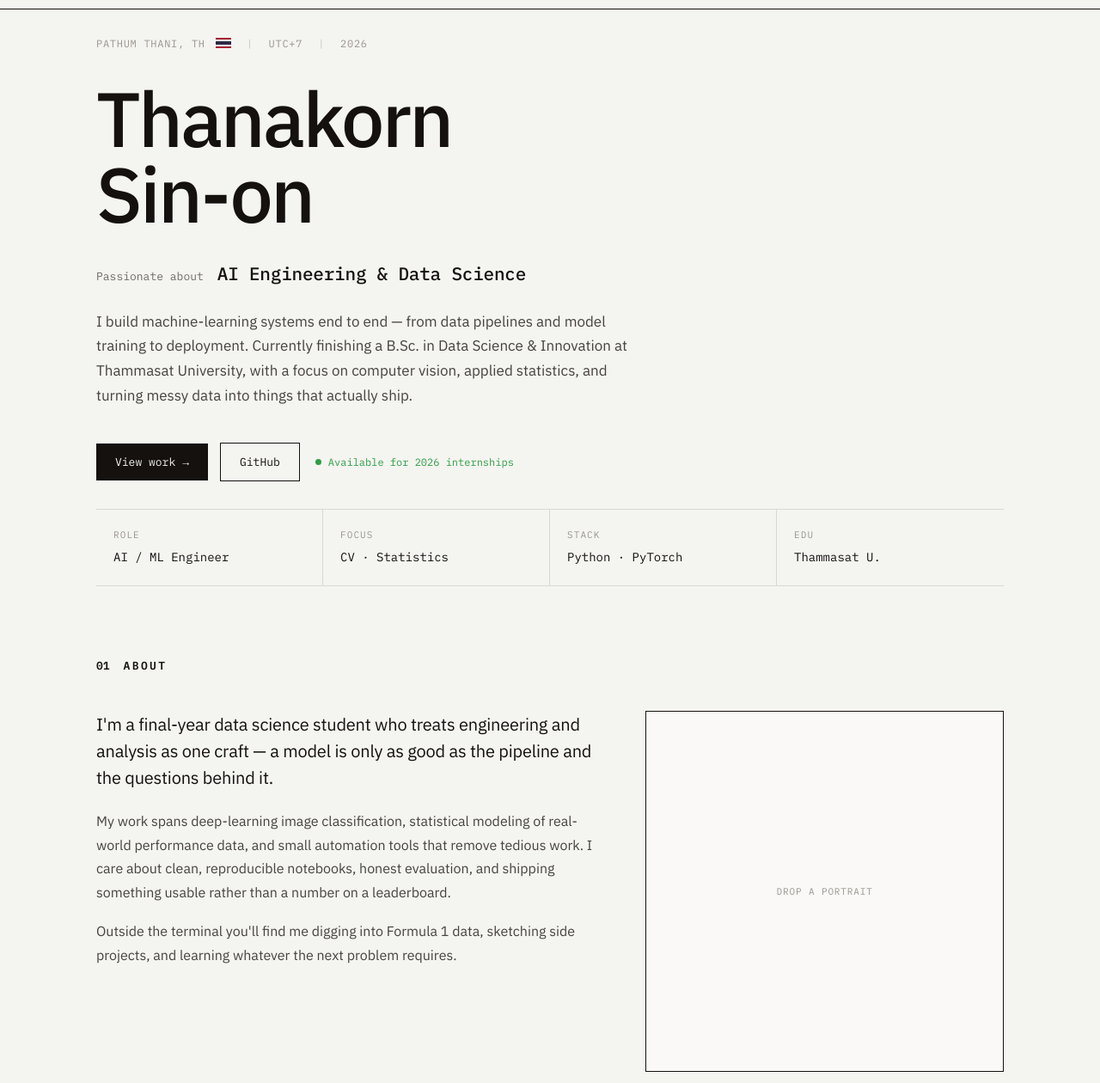
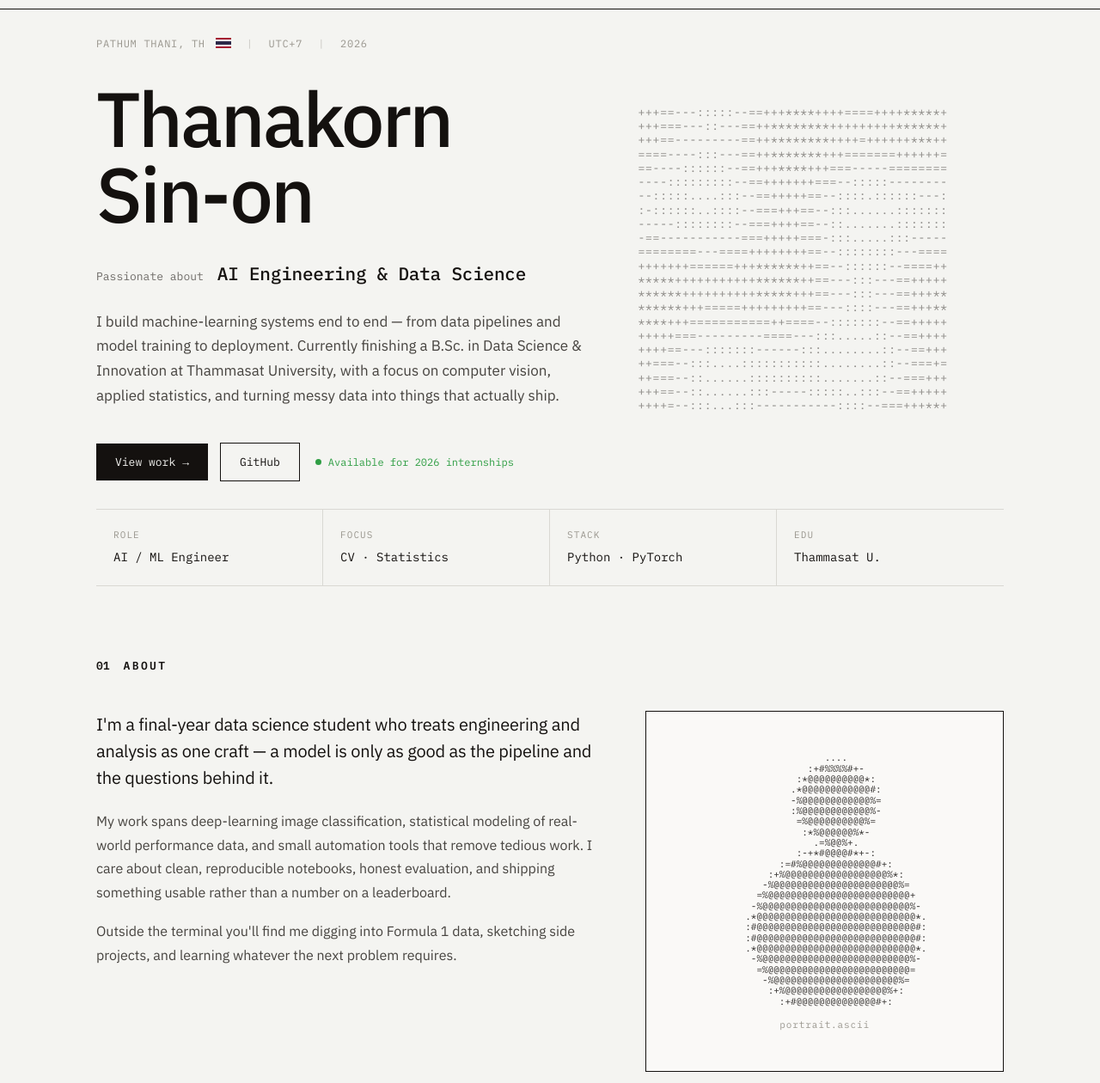
Before and after one commit to correleotion/correleotion.com, an Astro site: page / in a window 1280 px wide. Shown: the part 40-1300 px from the top of the page at 86% size. Built offline with nearby package versions, Linux system fonts and the light colour scheme; Astro itself is replaced by a stand-in of ours; no server answers; the database is empty.

Commit message:
feat: ASCII flair — animated wave field in the hero, ASCII portrait in About
- hero right side: drifting sine-interference field rendered as a density
  ramp of characters (pure text, ~11fps, pauses off-screen, still frame
  under reduced motion, hidden under 960px)
- About portrait slot: generated ASCII silhouette with a portrait.ascii
  caption, replacing the DROP A PORTRAIT placeholder

Co-Authored-By: Claude Fable 5 <noreply@anthropic.com>

```diff
--- a/public/js/main.js
+++ b/public/js/main.js
@@ -130,3 +130,52 @@
   // clean the query string but keep the #contact anchor position
   history.replaceState(null, "", location.pathname + location.hash);
 })();
+
+/* Hero ASCII art: a slow-drifting interference field rendered as characters.
+   Density ramp " .:-=+*#" carries the intensity — pure text, theme-agnostic.
+   Pauses off-screen / in hidden tabs; renders one still frame under
+   prefers-reduced-motion. */
+(function () {
+  "use strict";
+
+  var el = document.getElementById("hero-ascii");
+  if (!el) return;
+
+  var COLS = 42, ROWS = 22;
+  var CH = " .:-=+*#";
+  var reduceMotion = window.matchMedia("(prefers-reduced-motion: reduce)").matches;
+
+  function frame(t) {
+    var out = "";
+    for (var y = 0; y < ROWS; y++) {
+      for (var x = 0; x < COLS; x++) {
+        var v =
+          Math.sin(x * 0.32 + t) +
+          Math.sin(y * 0.55 - t * 0.7) +
+          Math.sin((x * 0.6 + y) * 0.24 + t * 0.45);
+        var i = Math.round(((v + 3) / 6) * (CH.length - 1));
+        out += CH[Math.max(0, Math.min(CH.length - 1, i))];
+      }
+      out += "\n";
+    }
+    el.textContent = out;
+  }
+
+  if (reduceMotion) { frame(1.7); return; }
+
+  var running = false;
+  var timer = null;
+  function start() {
+    if (running) return;
+    running = true;
+    timer = setInterval(function () { frame(performance.now() * 0.0012); }, 90);
+  }
+  function stop() { running = false; clearInterval(timer); }
+
+  new IntersectionObserver(function (entries) {
+    entries[0].isIntersecting ? start() : stop();
+  }).observe(el);
+  document.addEventListener("visibilitychange", function () {
+    document.hidden ? stop() : start();
+  });
+})();
--- a/src/components/About.astro
+++ b/src/components/About.astro
@@ -21,7 +21,34 @@
       </p>
     </div>
     <div>
-      <div class="placeholder placeholder--portrait">DROP A PORTRAIT</div>
+      <figure class="ascii-portrait" aria-label="ASCII art portrait placeholder">
+        <pre class="ascii-portrait__art">
+                  ....
+               :+#%%%%#+-
+             :*@@@@@@@@@@*:
+            .*@@@@@@@@@@@@#:
+            -%@@@@@@@@@@@@%=
+            :%@@@@@@@@@@@@%-
+             =%@@@@@@@@@@%=
+              :*%@@@@@@%*-
+                .=%@@%+.
+             :-+*#@@@@#*+-:
+          :=#%@@@@@@@@@@@@@#+:
+        :+%@@@@@@@@@@@@@@@@@@%*:
+       -%@@@@@@@@@@@@@@@@@@@@@@%=
+      =%@@@@@@@@@@@@@@@@@@@@@@@@@+
+     -%@@@@@@@@@@@@@@@@@@@@@@@@@@%-
+    .*@@@@@@@@@@@@@@@@@@@@@@@@@@@@*.
+    :#@@@@@@@@@@@@@@@@@@@@@@@@@@@@#:
+    :#@@@@@@@@@@@@@@@@@@@@@@@@@@@@#:
+    .*@@@@@@@@@@@@@@@@@@@@@@@@@@@@*.
+     -%@@@@@@@@@@@@@@@@@@@@@@@@@@%-
+      =%@@@@@@@@@@@@@@@@@@@@@@@@@=
+       -%@@@@@@@@@@@@@@@@@@@@@@%=
+        :+%@@@@@@@@@@@@@@@@@@%+:
+          :+#@@@@@@@@@@@@@@#+:</pre>
+        <figcaption class="ascii-portrait__caption">portrait.ascii</figcaption>
+      </figure>
     </div>
   </div>
 </section>
--- a/src/components/Hero.astro
+++ b/src/components/Hero.astro
@@ -1,4 +1,6 @@
 <header class="hero">
+  <div class="hero__grid">
+    <div class="hero__main">
   <div class="hero__coords">
     <span
       ><span data-cms="hero.location">PATHUM THANI, TH</span>
@@ -40,4 +42,10 @@
       <span data-cms="hero.avail">Available for 2026 internships</span>
     </span>
   </div>
+    </div>
+
+    <aside class="hero__side" aria-hidden="true">
+      <pre id="hero-ascii" class="hero-ascii"></pre>
+    </aside>
+  </div>
 </header>
--- a/src/styles/styles.css
+++ b/src/styles/styles.css
@@ -168,6 +168,23 @@ body {
 
 /* ---- hero ---- */
 .hero { padding: 32px 0; }
+.hero__grid {
+  display: grid;
+  grid-template-columns: 1.35fr 1fr;
+  gap: 56px;
+  align-items: center;
+}
+.hero-ascii {
+  margin: 0;
+  font-family: var(--mono);
+  font-size: 13px;
+  line-height: 1.25;
+  letter-spacing: 0.06em;
+  color: var(--muted);
+  opacity: 0.75;
+  user-select: none;
+  overflow: hidden;
+}
 .hero__coords {
   font-family: var(--mono);
   font-size: 12px;
@@ -385,6 +402,34 @@ body {
   border-radius: 50%;
   border: 1px solid var(--line);
   font-size: 9px;
+}
+
+/* ascii portrait (About) */
+.ascii-portrait {
+  margin: 0;
+  border: 1px solid var(--linex);
+  background: var(--card);
+  height: 420px;
+  display: flex;
+  flex-direction: column;
+  align-items: center;
+  justify-content: center;
+  gap: 14px;
+}
+.ascii-portrait__art {
+  margin: 0;
+  font-family: var(--mono);
+  font-size: 11px;
+  line-height: 1.12;
+  color: var(--fg);
+  opacity: 0.85;
+  user-select: none;
+}
+.ascii-portrait__caption {
+  font-family: var(--mono);
+  font-size: 11px;
+  letter-spacing: 0.08em;
+  color: var(--faint);
 }
 
 /* real images dropped into the old placeholder slots */
@@ -744,6 +789,8 @@ html[data-theme="dark"] .stack-item img { filter: invert(1); }
 
 /* ---- responsive ---- */
 @media (max-width: 960px) {
+  .hero__grid { grid-template-columns: 1fr; }
+  .hero__side { display: none; }
   .contact__grid { grid-template-columns: 1fr; gap: 48px; }
 }
 
```
